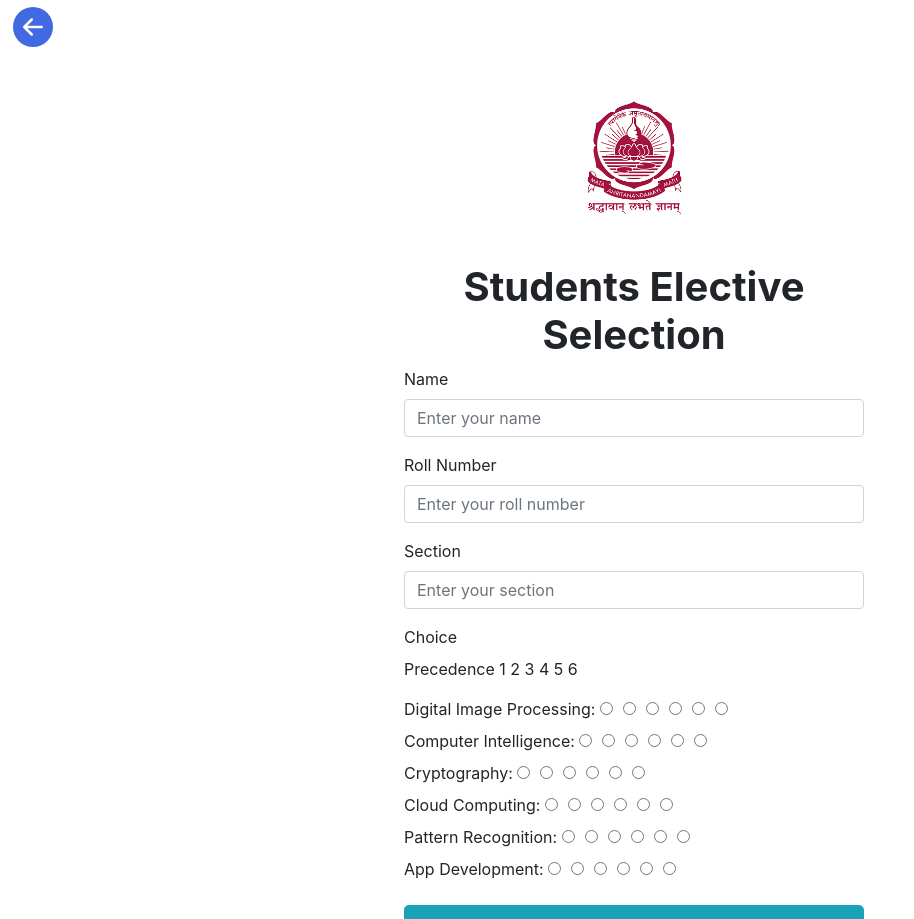
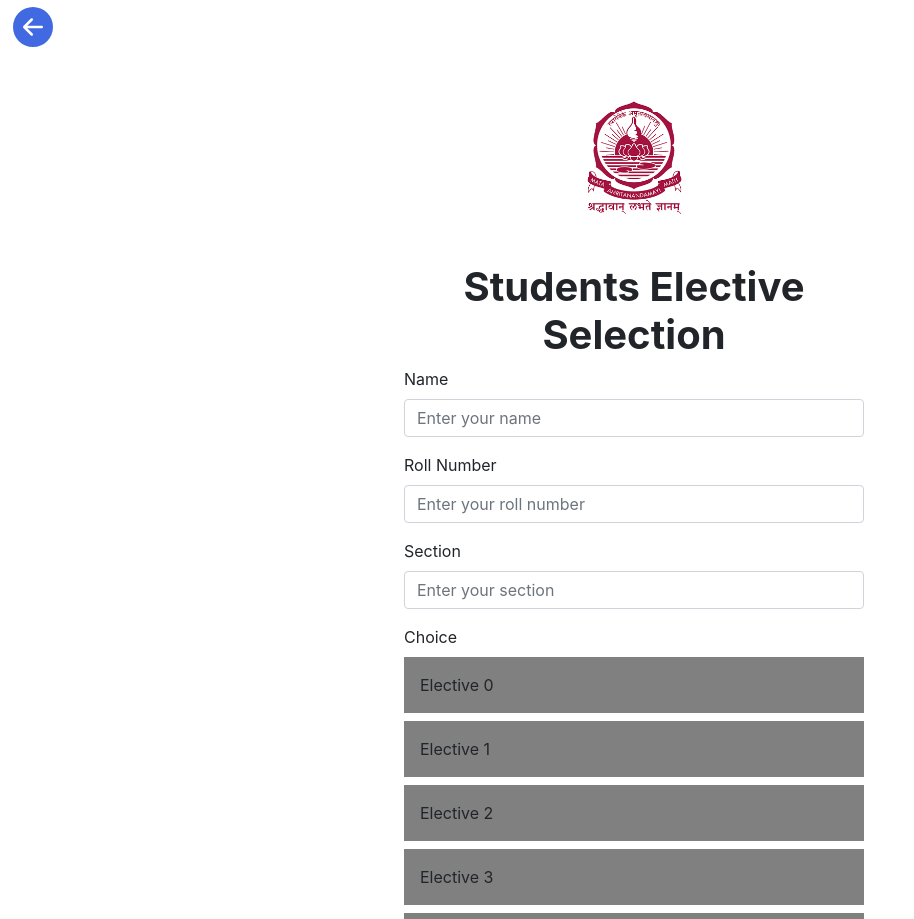
Before and after one commit to Nullifier225/Elective_Management, a React (Create React App) app in the folder elective_management/: page /studentsform in a window 1280 px wide. Shown: the top 919 px of the page, without its empty margins (0-914 px from the left). Built offline with nearby package versions, Linux system fonts and the light colour scheme.

Commit message:
changeable interface while applying for elective.
npm install react-beautiful-dnd

use --force if it fails

```diff
--- a/elective_management/src/component/studentsform.js
+++ b/elective_management/src/component/studentsform.js
@@ -1,22 +1,54 @@
 import React, { Component } from "react";
+import ReactDOM from "react-dom";
+import { DragDropContext, Droppable, Draggable } from "react-beautiful-dnd";
 import logo from './index.png';
 import { ArrowLeftCircleFill } from 'react-bootstrap-icons';
-//import LoginForm from './Signup.js'
-export default class StudentForm extends Component {
-    constructor(){
-        super();
 
-        this.state = {
-            name: "",
-            rollnumber: "",
-            section: "",
-            electivechoice: "",
-    }
-     }
+// fake data generator
+const getItems = count =>
+  Array.from({ length: count }, (v, k) => k).map(k => ({
+    id: `item-${k}`,
+    content: `Elective ${k}`
+  }));
+
+// a little function to help us with reordering the result
+const reorder = (list, startIndex, endIndex) => {
+  const result = Array.from(list);
+  const [removed] = result.splice(startIndex, 1);
+  result.splice(endIndex, 0, removed);
+
+  return result;
+};
+
+const grid = 8;
+
+const getItemStyle = (isDragging, draggableStyle) => ({
+  // some basic styles to make the items look a bit nicer
+  userSelect: "none",
+  padding: grid * 2,
+  margin: `0 0 ${grid}px 0`,
+
+  // change background colour if dragging
+  background: isDragging ? "lightgreen" : "grey",
+
+  // styles we need to apply on draggables
+  ...draggableStyle
+});
+
+const getListStyle = isDraggingOver => ({
+  background: isDraggingOver ? "lightblue" : "lightgrey",
+  padding: grid,
+  width: 250
+});
+
+export default class App22 extends Component {
+
 
      handleChange = (name) => (event) => {
         this.setState({ [name]: event.target.value });
       };
+
+
 
   clickBtn = (event) => {
     event.preventDefault();
@@ -26,13 +58,39 @@
     event.preventDefault();
     window.location.replace('/loginform');
   }
+  constructor() {
+    super();
+    this.state = {
+        name: "",
+            rollnumber: "",
+            section: "",
+            electivechoice: "",
+      items: getItems(6)
+    };
+    this.onDragEnd = this.onDragEnd.bind(this);
+  }
+
+  onDragEnd(result) {
+    // dropped outside the list
+    if (!result.destination) {
+      return;
+    }
+
+    const items = reorder(
+      this.state.items,
+      result.source.index,
+      result.destination.index
+    );
+
+    this.setState({
+      items
+    });
+  }
+
+  // Normally you would want to split things out into separate components.
+  // But in this example everything is just done in one place for simplicity
   render() {
-
     return (
-
-
-
-
         <div class ="out0">
         <button type="" onClick={this.clickBtn1} className="btn"><ArrowLeftCircleFill color="royalblue" class="hover:bg-gray-100" size={40}></ArrowLeftCircleFill></button>
 
@@ -66,51 +124,38 @@
 
 <div className="form-group">
 <label>Choice</label>
-                    <p>Precedence  1   2  3  4  5  6</p>
-                    <label for="male">Digital Image Processing: <input style={{marginRight: "10px",marginLeft:"0px"}} type="radio" id="DIp" name="DIP" value="DIP"></input>
-                    <input style={{marginRight: "10px",marginLeft:"0px"}} type="radio" id="DIp" name="DIP" value="DIP"></input>
-                    <input style={{marginRight: "10px",marginLeft:"0px"}} type="radio" id="DIp" name="DIP" value="DIP"></input>
-                    <input style={{marginRight: "10px",marginLeft:"0px"}} type="radio" id="DIp" name="DIP" value="DIP"></input>
-                    <input style={{marginRight: "10px",marginLeft:"0px"}} type="radio" id="DIp" name="DIP" value="DIP"></input>
-                    <input style={{marginRight: "10px",marginLeft:"0px"}} type="radio" id="DIp" name="DIP" value="DIP"></input></label>
+<DragDropContext onDragEnd={this.onDragEnd}>
+<Droppable droppableId="droppable">
+{(provided, snapshot) => (
+<div
+{...provided.droppableProps}
+ref={provided.innerRef}
 
+>
+{this.state.items.map((item, index) => (
+<Draggable key={item.id} draggableId={item.id} index={index}>
+{(provided, snapshot) => (
+<div
+ref={provided.innerRef}
+{...provided.draggableProps}
+{...provided.dragHandleProps}
+style={getItemStyle(
+    snapshot.isDragging,
+    provided.draggableProps.style
+  )}
+>
+{item.content}
+</div>
+)}
+</Draggable>
+))}
+{provided.placeholder}
+</div>
+)}
+</Droppable>
+</DragDropContext>
+</div>
 
-                    <label for="male"> Computer Intelligence: <input style={{marginRight: "10px",marginLeft:"0px"}} type="radio" id="DIp" name="CI" value="DIP"></input>
-                    <input style={{marginRight: "10px",marginLeft:"0px"}} type="radio" id="DIp" name="CI" value="DIP"></input>
-                    <input style={{marginRight: "10px",marginLeft:"0px"}} type="radio" id="DIp" name="CI" value="DIP"></input>
-                    <input style={{marginRight: "10px",marginLeft:"0px"}} type="radio" id="DIp" name="CI" value="DIP"></input>
-                    <input style={{marginRight: "10px",marginLeft:"0px"}} type="radio" id="DIp" name="CI" value="DIP"></input>
-                    <input style={{marginRight: "10px",marginLeft:"0px"}} type="radio" id="DIp" name="CI" value="DIP"></input></label>
-
-                    <label for="male">Cryptography: <input style={{marginRight: "10px",marginLeft:"0px"}} type="radio" id="DIp" name="CRYPTO" value="DIP"></input>
-                    <input style={{marginRight: "10px",marginLeft:"0px"}} type="radio" id="DIp" name="CRYPTO" value="DIP"></input>
-                    <input style={{marginRight: "10px",marginLeft:"0px"}} type="radio" id="DIp" name="CRYPTO" value="DIP"></input>
-                    <input style={{marginRight: "10px",marginLeft:"0px"}} type="radio" id="DIp" name="CRYPTO" value="DIP"></input>
-                    <input style={{marginRight: "10px",marginLeft:"0px"}} type="radio" id="DIp" name="CRYPTO" value="DIP"></input>
-                    <input style={{marginRight: "10px",marginLeft:"0px"}} type="radio" id="DIp" name="CRYPTO" value="DIP"></input></label>
-
-                    <label for="male">Cloud Computing: <input style={{marginRight: "10px",marginLeft:"0px"}} type="radio" id="DIp" name="CC" value="DIP"></input>
-                    <input style={{marginRight: "10px",marginLeft:"0px"}} type="radio" id="DIp" name="CC" value="DIP"></input>
-                    <input style={{marginRight: "10px",marginLeft:"0px"}} type="radio" id="DIp" name="CC" value="DIP"></input>
-                    <input style={{marginRight: "10px",marginLeft:"0px"}} type="radio" id="DIp" name="CC" value="DIP"></input>
-                    <input style={{marginRight: "10px",marginLeft:"0px"}} type="radio" id="DIp" name="CC" value="DIP"></input>
-                    <input style={{marginRight: "10px",marginLeft:"0px"}} type="radio" id="DIp" name="CC" value="DIP"></input></label>
-
-                    <label for="male">Pattern Recognition: <input style={{marginRight: "10px",marginLeft:"0px"}} type="radio" id="DIp" name="PR" value="DIP"></input>
-                    <input style={{marginRight: "10px",marginLeft:"0px"}} type="radio" id="DIp" name="PR" value="DIP"></input>
-                    <input style={{marginRight: "10px",marginLeft:"0px"}} type="radio" id="DIp" name="PR" value="DIP"></input>
-                    <input style={{marginRight: "10px",marginLeft:"0px"}} type="radio" id="DIp" name="PR" value="DIP"></input>
-                    <input style={{marginRight: "10px",marginLeft:"0px"}} type="radio" id="DIp" name="PR" value="DIP"></input>
-                    <input style={{marginRight: "10px",marginLeft:"0px"}} type="radio" id="DIp" name="PR" value="DIP"></input></label>
-
-                    <label for="male"> App Development: <input style={{marginRight: "10px",marginLeft:"0px"}} type="radio" id="DIp" name="APP" value="DIP"></input>
-                    <input style={{marginRight: "10px",marginLeft:"0px"}} type="radio" id="APP" name="APP" value="DIP"></input>
-                    <input style={{marginRight: "10px",marginLeft:"0px"}} type="radio" id="APP" name="APP" value="DIP"></input>
-                    <input style={{marginRight: "10px",marginLeft:"0px"}} type="radio" id="APP" name="APP" value="DIP"></input>
-                    <input style={{marginRight: "10px",marginLeft:"0px"}} type="radio" id="APP" name="APP" value="DIP"></input>
-                    <input style={{marginRight: "10px",marginLeft:"0px"}} type="radio" id="APP" name="APP" value="DIP"></input></label>
-
-                </div>
 
 
 <button type="submit" onClick={this.clickBtn} className="btn btn-info btn-lg btn-block">Submit</button>
```
Lines whose indentation alone changed are shown as unchanged.
